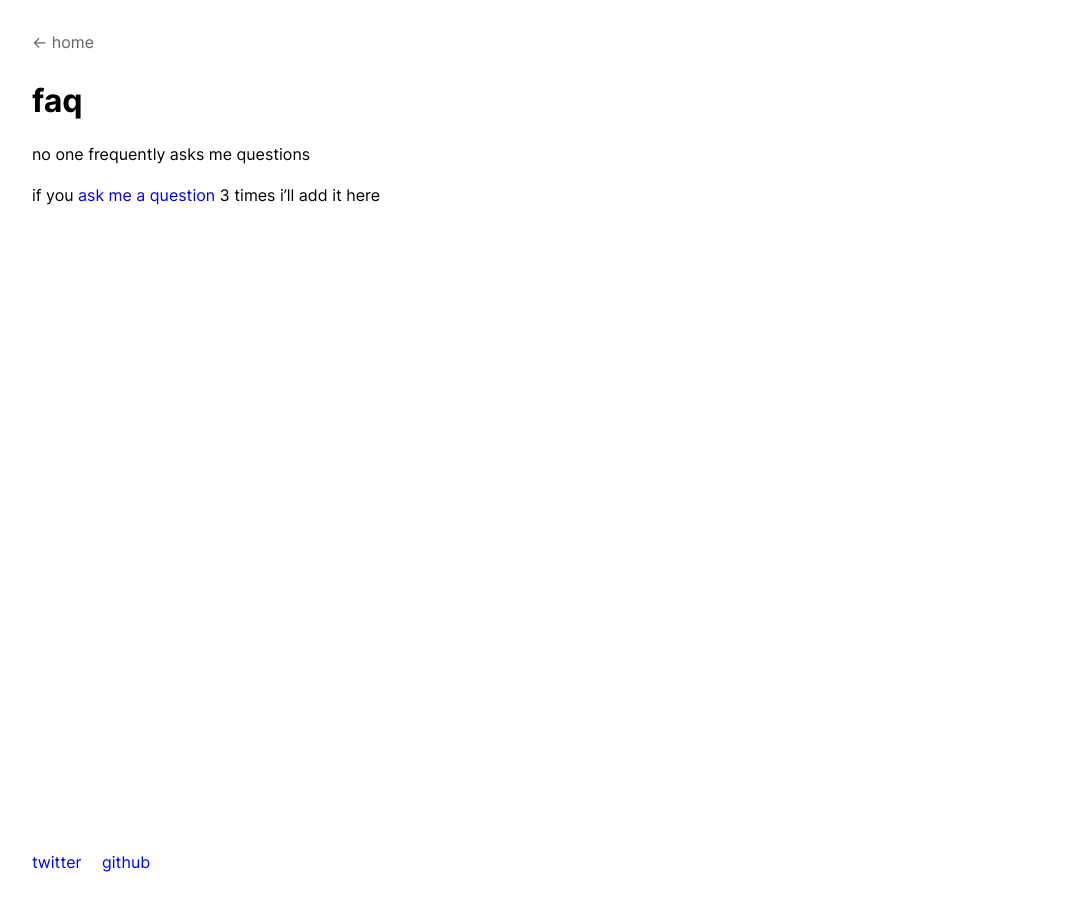
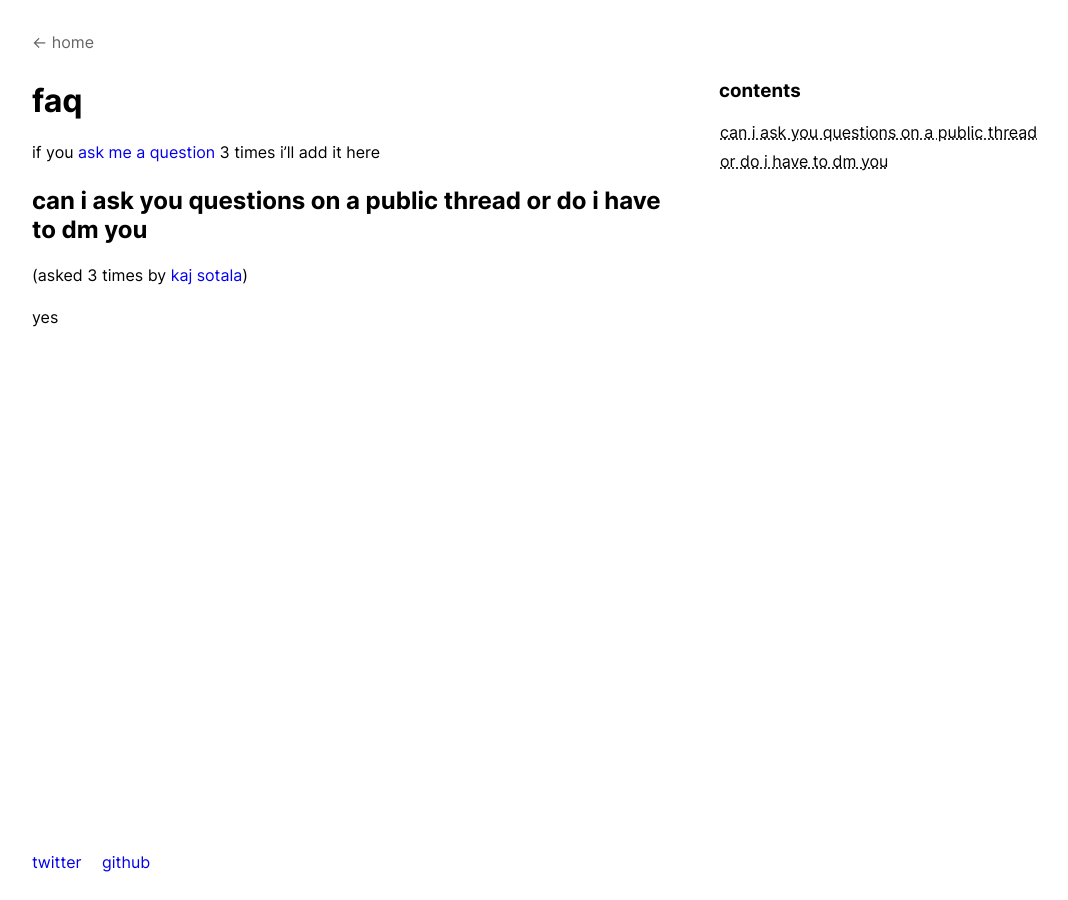
Before and after one commit to cosmicoptima/cosmicoptima.github.io, a Jekyll site: the page built from pages/faq.md, in a window 1280 px wide. Shown: the whole page, without its empty margins (96-1164 px from the left). Built offline with Jekyll 4.4.1, drawn with Linux system fonts in a browser that asks for light colours.

Commit message:
added toc

```diff
--- /dev/null
+++ b/_includes/toc.html
@@ -0,0 +1,182 @@
+{% capture tocWorkspace %}
+    {% comment %}
+        Copyright (c) 2017 Vladimir "allejo" Jimenez
+
+        Permission is hereby granted, free of charge, to any person
+        obtaining a copy of this software and associated documentation
+        files (the "Software"), to deal in the Software without
+        restriction, including without limitation the rights to use,
+        copy, modify, merge, publish, distribute, sublicense, and/or sell
+        copies of the Software, and to permit persons to whom the
+        Software is furnished to do so, subject to the following
+        conditions:
+
+        The above copyright notice and this permission notice shall be
+        included in all copies or substantial portions of the Software.
+
+        THE SOFTWARE IS PROVIDED "AS IS", WITHOUT WARRANTY OF ANY KIND,
+        EXPRESS OR IMPLIED, INCLUDING BUT NOT LIMITED TO THE WARRANTIES
+        OF MERCHANTABILITY, FITNESS FOR A PARTICULAR PURPOSE AND
+        NONINFRINGEMENT. IN NO EVENT SHALL THE AUTHORS OR COPYRIGHT
+        HOLDERS BE LIABLE FOR ANY CLAIM, DAMAGES OR OTHER LIABILITY,
+        WHETHER IN AN ACTION OF CONTRACT, TORT OR OTHERWISE, ARISING
+        FROM, OUT OF OR IN CONNECTION WITH THE SOFTWARE OR THE USE OR
+        OTHER DEALINGS IN THE SOFTWARE.
+    {% endcomment %}
+    {% comment %}
+        Version 1.1.0
+          https://github.com/allejo/jekyll-toc
+
+        "...like all things liquid - where there's a will, and ~36 hours to spare, there's usually a/some way" ~jaybe
+
+        Usage:
+            {% include toc.html html=content sanitize=true class="inline_toc" id="my_toc" h_min=2 h_max=3 %}
+
+        Parameters:
+            * html         (string) - the HTML of compiled markdown generated by kramdown in Jekyll
+
+        Optional Parameters:
+            * sanitize      (bool)   : false  - when set to true, the headers will be stripped of any HTML in the TOC
+            * class         (string) :   ''   - a CSS class assigned to the TOC
+            * id            (string) :   ''   - an ID to assigned to the TOC
+            * h_min         (int)    :   1    - the minimum TOC header level to use; any header lower than this value will be ignored
+            * h_max         (int)    :   6    - the maximum TOC header level to use; any header greater than this value will be ignored
+            * ordered       (bool)   : false  - when set to true, an ordered list will be outputted instead of an unordered list
+            * item_class    (string) :   ''   - add custom class(es) for each list item; has support for '%level%' placeholder, which is the current heading level
+            * submenu_class (string) :   ''   - add custom class(es) for each child group of headings; has support for '%level%' placeholder which is the current "submenu" heading level
+            * base_url      (string) :   ''   - add a base url to the TOC links for when your TOC is on another page than the actual content
+            * anchor_class  (string) :   ''   - add custom class(es) for each anchor element
+            * skip_no_ids   (bool)   : false  - skip headers that do not have an `id` attribute
+
+        Output:
+            An ordered or unordered list representing the table of contents of a markdown block. This snippet will only
+            generate the table of contents and will NOT output the markdown given to it
+    {% endcomment %}
+
+    {% capture newline %}
+    {% endcapture %}
+    {% assign newline = newline | rstrip %} <!-- Remove the extra spacing but preserve the newline -->
+
+    {% capture deprecation_warnings %}{% endcapture %}
+
+    {% if include.baseurl %}
+        {% capture deprecation_warnings %}{{ deprecation_warnings }}<!-- jekyll-toc :: "baseurl" has been deprecated, use "base_url" instead -->{{ newline }}{% endcapture %}
+    {% endif %}
+
+    {% if include.skipNoIDs %}
+        {% capture deprecation_warnings %}{{ deprecation_warnings }}<!-- jekyll-toc :: "skipNoIDs" has been deprecated, use "skip_no_ids" instead -->{{ newline }}{% endcapture %}
+    {% endif %}
+
+    {% capture jekyll_toc %}{% endcapture %}
+    {% assign orderedList = include.ordered | default: false %}
+    {% assign baseURL = include.base_url | default: include.baseurl | default: '' %}
+    {% assign skipNoIDs = include.skip_no_ids | default: include.skipNoIDs | default: false %}
+    {% assign minHeader = include.h_min | default: 1 %}
+    {% assign maxHeader = include.h_max | default: 6 %}
+    {% assign nodes = include.html | strip | split: '<h' %}
+
+    {% assign firstHeader = true %}
+    {% assign currLevel = 0 %}
+    {% assign lastLevel = 0 %}
+
+    {% capture listModifier %}{% if orderedList %}ol{% else %}ul{% endif %}{% endcapture %}
+
+    {% for node in nodes %}
+        {% if node == "" %}
+            {% continue %}
+        {% endif %}
+
+        {% assign currLevel = node | replace: '"', '' | slice: 0, 1 | times: 1 %}
+
+        {% if currLevel < minHeader or currLevel > maxHeader %}
+            {% continue %}
+        {% endif %}
+
+        {% assign _workspace = node | split: '</h' %}
+
+        {% assign _idWorkspace = _workspace[0] | split: 'id="' %}
+        {% assign _idWorkspace = _idWorkspace[1] | split: '"' %}
+        {% assign htmlID = _idWorkspace[0] %}
+
+        {% assign _classWorkspace = _workspace[0] | split: 'class="' %}
+        {% assign _classWorkspace = _classWorkspace[1] | split: '"' %}
+        {% assign htmlClass = _classWorkspace[0] %}
+
+        {% if htmlClass contains "no_toc" %}
+            {% continue %}
+        {% endif %}
+
+        {% if firstHeader %}
+            {% assign minHeader = currLevel %}
+        {% endif %}
+
+        {% capture _hAttrToStrip %}{{ _workspace[0] | split: '>' | first }}>{% endcapture %}
+        {% assign header = _workspace[0] | replace: _hAttrToStrip, '' %}
+
+        {% if include.item_class and include.item_class != blank %}
+            {% capture listItemClass %} class="{{ include.item_class | replace: '%level%', currLevel | split: '.' | join: ' ' }}"{% endcapture %}
+        {% endif %}
+
+        {% if include.submenu_class and include.submenu_class != blank %}
+            {% assign subMenuLevel = currLevel | minus: 1 %}
+            {% capture subMenuClass %} class="{{ include.submenu_class | replace: '%level%', subMenuLevel | split: '.' | join: ' ' }}"{% endcapture %}
+        {% endif %}
+
+        {% capture anchorBody %}{% if include.sanitize %}{{ header | strip_html }}{% else %}{{ header }}{% endif %}{% endcapture %}
+
+        {% if htmlID %}
+            {% capture anchorAttributes %} href="{% if baseURL %}{{ baseURL }}{% endif %}#{{ htmlID }}"{% endcapture %}
+
+            {% if include.anchor_class %}
+                {% capture anchorAttributes %}{{ anchorAttributes }} class="{{ include.anchor_class | split: '.' | join: ' ' }}"{% endcapture %}
+            {% endif %}
+
+            {% capture listItem %}<a{{ anchorAttributes }}>{{ anchorBody }}</a>{% endcapture %}
+        {% elsif skipNoIDs == true %}
+            {% continue %}
+        {% else %}
+            {% capture listItem %}{{ anchorBody }}{% endcapture %}
+        {% endif %}
+
+        {% if currLevel > lastLevel %}
+            {% capture jekyll_toc %}{{ jekyll_toc }}<{{ listModifier }}{{ subMenuClass }}>{% endcapture %}
+        {% elsif currLevel < lastLevel %}
+            {% assign repeatCount = lastLevel | minus: currLevel %}
+
+            {% for i in (1..repeatCount) %}
+                {% capture jekyll_toc %}{{ jekyll_toc }}</li></{{ listModifier }}>{% endcapture %}
+            {% endfor %}
+
+            {% capture jekyll_toc %}{{ jekyll_toc }}</li>{% endcapture %}
+        {% else %}
+            {% capture jekyll_toc %}{{ jekyll_toc }}</li>{% endcapture %}
+        {% endif %}
+
+        {% capture jekyll_toc %}{{ jekyll_toc }}<li{{ listItemClass }}>{{ listItem }}{% endcapture %}
+
+        {% assign lastLevel = currLevel %}
+        {% assign firstHeader = false %}
+    {% endfor %}
+
+    {% assign repeatCount = minHeader | minus: 1 %}
+    {% assign repeatCount = lastLevel | minus: repeatCount %}
+    {% for i in (1..repeatCount) %}
+        {% capture jekyll_toc %}{{ jekyll_toc }}</li></{{ listModifier }}>{% endcapture %}
+    {% endfor %}
+
+    {% if jekyll_toc != '' %}
+        {% assign rootAttributes = '' %}
+        {% if include.class and include.class != blank %}
+            {% capture rootAttributes %} class="{{ include.class | split: '.' | join: ' ' }}"{% endcapture %}
+        {% endif %}
+
+        {% if include.id and include.id != blank %}
+            {% capture rootAttributes %}{{ rootAttributes }} id="{{ include.id }}"{% endcapture %}
+        {% endif %}
+
+        {% if rootAttributes %}
+            {% assign nodes = jekyll_toc | split: '>' %}
+            {% capture jekyll_toc %}<{{ listModifier }}{{ rootAttributes }}>{{ nodes | shift | join: '>' }}>{% endcapture %}
+        {% endif %}
+    {% endif %}
+{% endcapture %}{% assign tocWorkspace = '' %}{{ deprecation_warnings }}{{ jekyll_toc }}
--- a/_layouts/default.html
+++ b/_layouts/default.html
@@ -5,6 +5,7 @@
     <meta charset="utf-8">
     <title>{{ page.title }} - {{ site.title }}</title>
     <link rel="stylesheet" href="{{ "/assets/css/main.css" | relative_url }}">
+    <link rel="icon" href="/assets/images/favicon.png">
   </head>
   <body>
     {% if page.title != "home" %}
@@ -15,8 +16,18 @@
     <div class="buffer"></div>
     {% endif %}
 
-        <div class="main">
-            {{ content }}
+    <div class="container">
+      {% if page.title != "home" %}
+      <h1 class="heading">{{ page.title }}</h1>
+      {% endif %}
+      <div class="main">{{ content }}</div>
+
+      <div class="contents">
+	{% if page.post %}
+	<h3>contents</h3>
+        {% include toc.html html=content h_min=2 class="toc" %}
+	{% endif %}
+      </div>
     </div>
 
     <div class="footer">
--- a/_sass/main.scss
+++ b/_sass/main.scss
@@ -30,6 +30,7 @@
 
 p {
     line-height: 1.6em;
+    text-align: justify;
 }
 
 .bar-item {
@@ -40,6 +41,33 @@
     height: 1em;
 }
 
+.container {
+    display: grid;
+    flex-grow: 1;
+
+    grid-gap: 3em;
+
+    grid-template-columns: 40em 1fr;
+    grid-template-rows: 1em 1fr;
+    grid-template-areas: "heading toc"
+			 "main    toc";
+}
+
+@media all and (max-width: 960px) {
+    .container {
+	grid-template-rows: min-content min-content auto;
+	grid-template-areas: "heading"
+			     "toc"
+			     "main";
+    }
+
+    .contents {
+	background-color: #eee;
+	margin-top: 0.5em;
+	padding-left: 2em;
+    }
+}
+
 .header {
     margin: 2em 0 0.5em;
 }
@@ -48,12 +76,43 @@
     color: #666;
 }
 
-.main {
-  flex-grow: 1;
-  max-width: 40em;
-}
-
 .footer {
     margin-top: 1em;
     min-height: 3em;
 }
+
+.heading {
+    grid-area: heading;
+    margin-bottom: -1em;
+}
+
+.main {
+    grid-area: main;
+}
+
+.contents {
+    grid-area: toc;
+    margin-bottom: -2em;
+}
+
+.contents h3 {
+    margin-bottom: 0;
+    margin-left: -1px;
+}
+
+.toc {
+    line-height: 1.8em;
+    list-style-type: none;
+
+    padding-left: 0;
+}
+
+.toc a {
+    color: #000;
+    text-decoration: underline dotted;
+}
+
+.toc ul {
+    list-style-type: none;
+    padding-left: 1.5em;
+}
--- a/pages/faq.md
+++ b/pages/faq.md
@@ -2,12 +2,16 @@
 layout: default
 title: faq
 permalink: /faq/
+post: true
 ---
-
-# faq
-
-no one frequently asks me questions
 
 if you [ask me a question](
 https://twitter.com/messages/compose?recipient_id=1252277511746183168)
 3 times i'll add it here
+
+## can i ask you questions on a public thread or do i have to dm you
+
+(asked 3 times by [kaj sotala](
+https://twitter.com/xuenay/status/1411933961379631105))
+
+yes
```
Also changed, not shown: pages/about.md (+0 -2 lines). Lines whose indentation alone changed are shown as unchanged.
